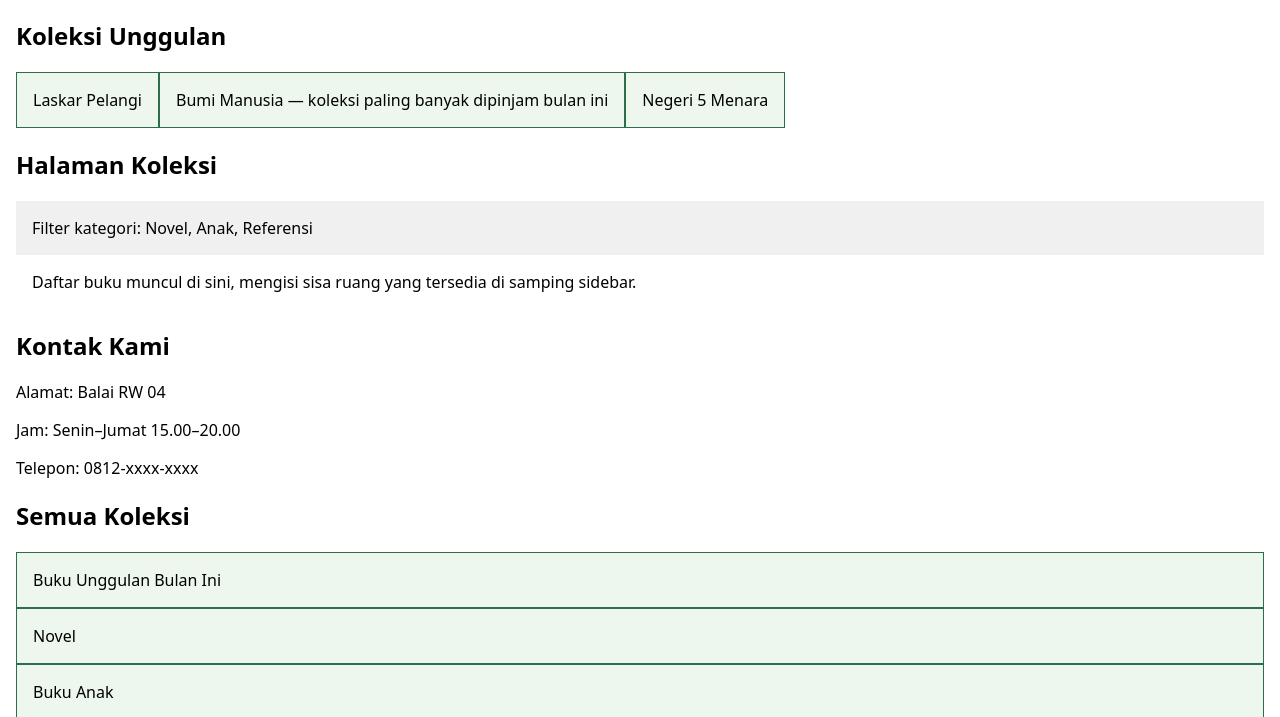
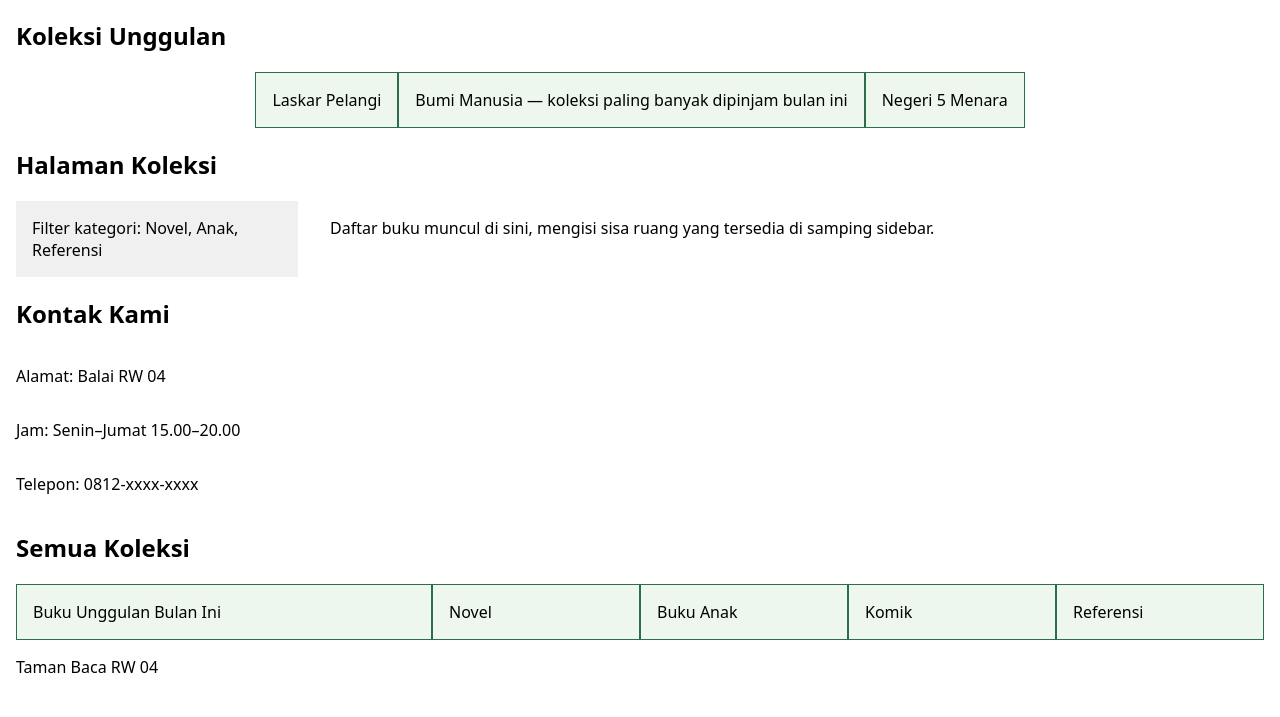
Before and after one commit to webdev-if-its/pweb-5053251027, a website: page m03/index.html in a window 1280 px wide. Shown: the part 83-800 px from the top of the page. Drawn offline with Linux system fonts and the light colour scheme.

Commit message:
Task m03

```diff
--- a/m03/style.css
+++ b/m03/style.css
@@ -10,6 +10,8 @@ body {
 /* Level 1 */
 .kartu-flex {
   display: flex;
+  justify-content: center;
+  align-items: stretch;
 }
 
 .kartu {
@@ -24,24 +26,33 @@ body {
 
 /* Level 4 */
 .tata-letak {
+  display: flex;
+  gap: 1rem;
 }
 
 .sidebar {
   background-color: #f0f0f0;
   padding: 1rem;
+  flex: 0 0 250px;
 }
 
 .konten {
   background-color: #ffffff;
   padding: 1rem;
+  flex: 1;
 }
 
 /* Level 5 */
 .info-kontak {
+  display: flex;
+  flex-direction: column;
 }
 
 /* Level 6 */
 .kisi {
+  display: grid;
+  grid-template-columns: repeat(auto-fit, minmax(200px, 1fr));
+  gap: 1 rem;
 }
 
 .kartu-grid {
@@ -53,7 +64,9 @@ body {
 /* Level 7 */
 
 /* Level 8 */
-
+.unggulan{
+  grid-column: span 2;
+}
 /* Level 9
 
    Level 10 */
```
